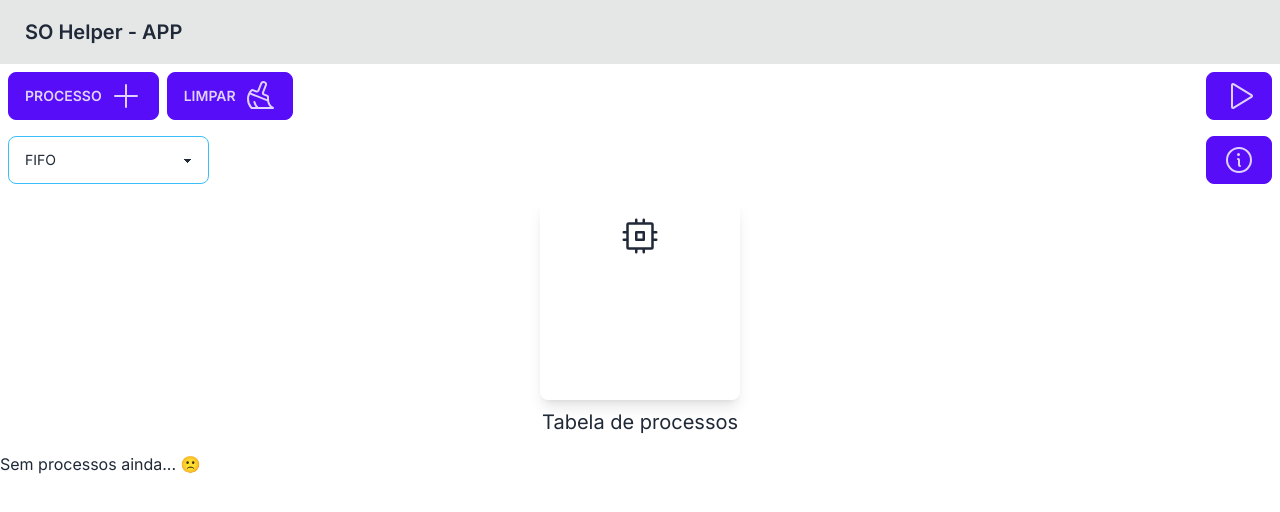
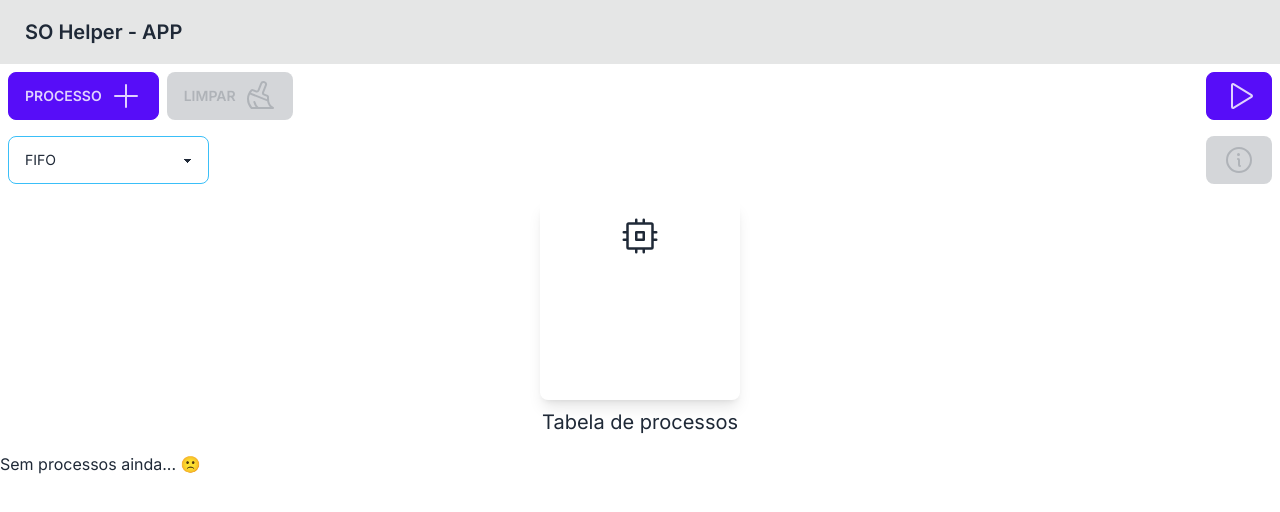
Before and after one commit to lucaasramon/Escalation_manager, a Next.js app: page / in a window 1280 px wide. Shown: the top 512 px of the page. Built offline with nearby package versions, Linux system fonts and the light colour scheme.

Commit message:
feat: adisabling icons on certain conditions

```diff
--- a/src/components/Process/Process.tsx
+++ b/src/components/Process/Process.tsx
@@ -31,11 +31,8 @@ export default function Process() {
   } = useProcessesContext();
 
   const [showModal, setShowModal] = useState<boolean>(false);
-  const [quantum, setQuantum] = useState<number | undefined>(0);
+  const [quantum, setQuantum] = useState<number | undefined>(5);
   const [showStatistics, setShowStatistics] = useState<boolean>(false);
-
-  // console.log('activeCycle?.id: ', activeCycle?.id);
-  // console.log('cycles: ', cycles);
 
   const toggleShowStatistics = () => {
     setShowStatistics((prevShowStatistics) => !prevShowStatistics);
@@ -161,7 +158,11 @@ export default function Process() {
               Processo <Plus size={32} />
             </button>
 
-            <button className="btn btn-primary" onClick={wipeProcesses}>
+            <button
+              className="btn btn-primary"
+              onClick={wipeProcesses}
+              disabled={processes.length === 0}
+            >
               Limpar <Broom size={32} />
             </button>
           </div>
@@ -169,7 +170,7 @@ export default function Process() {
           <button
             onClick={handlePlay}
             className="btn btn-primary"
-            // disabled={!!activeProcess || cycles.length === 0}
+            disabled={!!activeProcess}
           >
             <Play size={32} />
           </button>
@@ -191,7 +192,7 @@ export default function Process() {
               <button
                 onClick={toggleShowStatistics}
                 className="btn btn-primary"
-                // disabled={cycles.length === 0}
+                disabled={cycles.length === 0}
               >
                 <Info size={32} />
               </button>
--- a/src/components/Process/components/Quantum.tsx
+++ b/src/components/Process/components/Quantum.tsx
@@ -16,6 +16,7 @@ export default function Quantum({ setQuantum, quantum }: QuantumProps) {
       <label htmlFor="quantum">Fatia de tempo (quantum)</label>
       <input
         type="number"
+        defaultValue={quantum}
         name="quantum"
         placeholder="Defina o quantum"
         className="input input-bordered input-info w-full max-w-xs"
```
